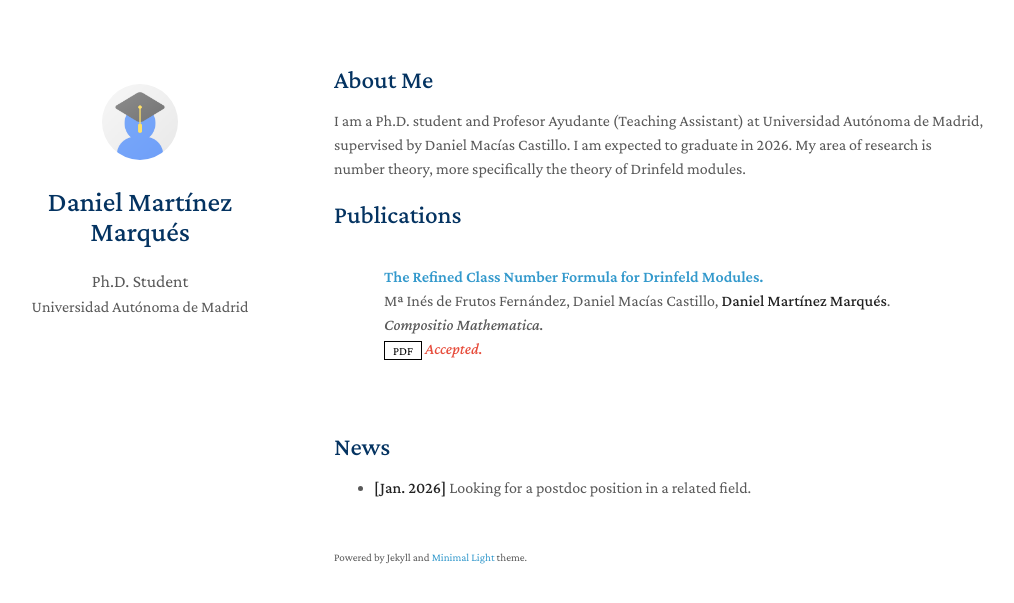
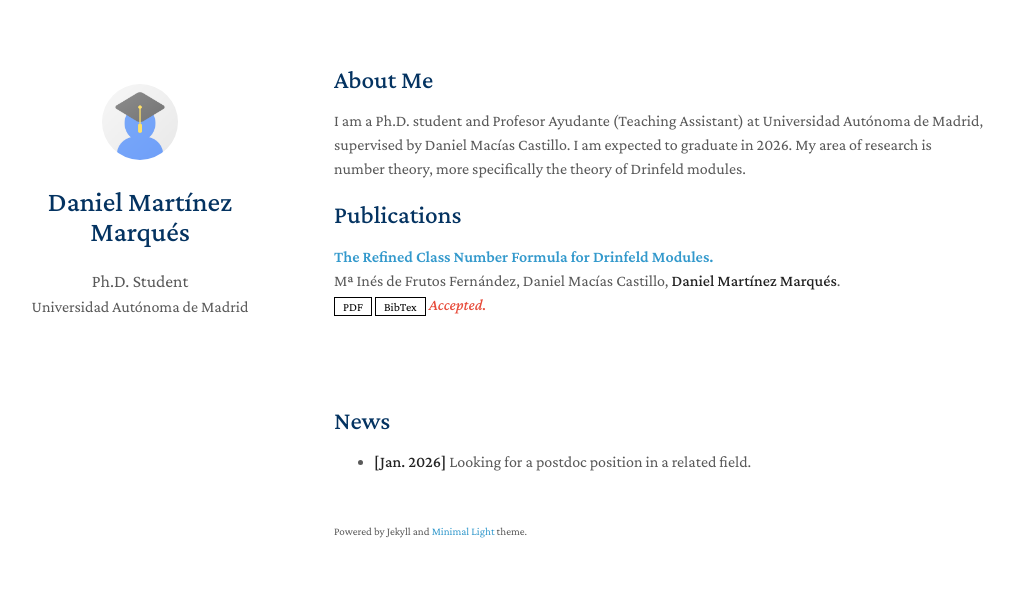
Before and after one commit to danielmrtnz/danielmrtnz.github.io, a Jekyll site: the page built from index.md, in a window 1280 px wide. Shown: the top 603 px of the page, without its empty margins (136-1150 px from the left). Built offline with Jekyll 4.4.1, drawn with Linux system fonts in a browser that asks for light colours; a style sheet for code colours, icons or effects is not loaded; our own code applies the rules of GitHub Pages for plain Markdown files.

Commit message:
Update publications.md

```diff
--- a/_includes/publications.md
+++ b/_includes/publications.md
@@ -6,42 +6,21 @@
 {% for link in site.data.publications.main %}
 
 <li>
-<div class="pub-row">
-  <div class="col-sm-3 abbr" style="position: relative;padding-right: 15px;padding-left: 15px;">
-    {% if link.image %}
-    <img src="{{ link.image }}" class="teaser img-fluid z-depth-1" style="width=100;height=40%">
-    {% if link.conference_short %}
-    <abbr class="badge">{{ link.conference_short }}</abbr>
+  <div class="title"><a href="{{ link.pdf }}">{{ link.title }}</a></div>
+  <div class="author">{{ link.authors }}</div>
+  <div class="periodical"><em>{{ link.journal }}</em></div>
+  <div class="links">
+    {% if link.pdf %}
+    <a href="{{ link.pdf }}" class="btn btn-sm z-depth-0" role="button" target="_blank" style="font-size:12px;">PDF</a>
     {% endif %}
+    <a href="{{ link.bibtex }}" class="btn btn-sm z-depth-0" role="button" target="_blank" style="font-size:12px;">BibTex</a>
+    {% if link.notes %}
+    <strong> <i style="color:#e74d3c">{{ link.notes }}</i></strong>
+    {% endif %}
+    {% if link.others %}
+    {{ link.others }}
     {% endif %}
   </div>
-  <div class="col-sm-9" style="position: relative;padding-right: 15px;padding-left: 20px;">
-      <div class="title"><a href="{{ link.pdf }}">{{ link.title }}</a></div>
-      <div class="author">{{ link.authors }}</div>
-      <div class="periodical"><em>{{ link.conference }}</em>
-      </div>
-    <div class="links">
-      {% if link.pdf %}
-      <a href="{{ link.pdf }}" class="btn btn-sm z-depth-0" role="button" target="_blank" style="font-size:12px;">PDF</a>
-      {% endif %}
-      {% if link.code %}
-      <a href="{{ link.code }}" class="btn btn-sm z-depth-0" role="button" target="_blank" style="font-size:12px;">Code</a>
-      {% endif %}
-      {% if link.page %}
-      <a href="{{ link.page }}" class="btn btn-sm z-depth-0" role="button" target="_blank" style="font-size:12px;">Project Page</a>
-      {% endif %}
-      {% if link.bibtex %}
-      <a href="{{ link.bibtex }}" class="btn btn-sm z-depth-0" role="button" target="_blank" style="font-size:12px;">BibTex</a>
-      {% endif %}
-      {% if link.notes %}
-      <strong> <i style="color:#e74d3c">{{ link.notes }}</i></strong>
-      {% endif %}
-      {% if link.others %}
-      {{ link.others }}
-      {% endif %}
-    </div>
-  </div>
-</div>
 </li>
 <br>
 
```
